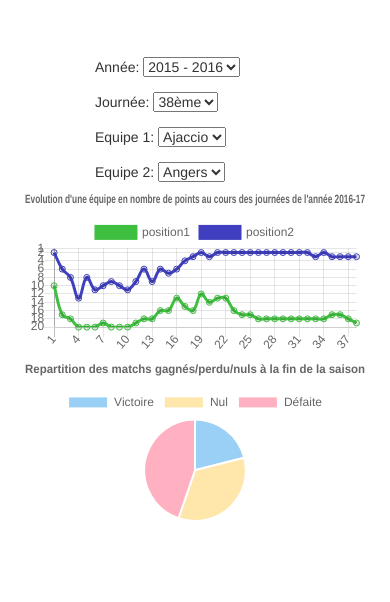
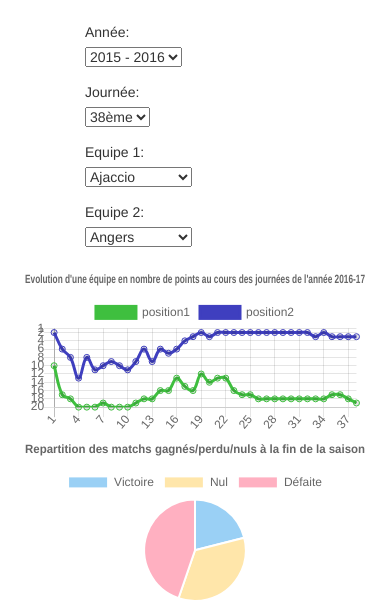
Before and after one commit to maxtkl/projet_visualisation, a website with bundled scripts: page index.html in a window 390 px wide. Shown: the part 376-978 px from the top of the page. Before the commit the page ends 898 px from the top, so only its background shows below. Built offline with nearby package versions, Linux system fonts and the light colour scheme.

Commit message:
add possibility to choose the day

```diff
--- a/index.html
+++ b/index.html
@@ -12,39 +12,61 @@
     <body>
         <div class="row">
             <div class="col-md-9">
-               <canvas id="points_equipe_38"></canvas>
+               <canvas id="points_equipe"></canvas>
             </div>
+
             <div class="col-md-3" style="margin-top: 150px; padding-left: 50px">
-                <div class="row">
+                <div class="row form-group">
                      <h2>Résultats Ligue 1</h2>
                  </div>
-                <div class="row" style="margin-top: 50px; padding-left: 50px">
-                    Année:
+
+				<div class="row">
+					<div class="form-group">
+						<label style="font-weight:normal" class="col-md-4 control-label">Année:</label>
+						<div class="col-md-8">
 							<select class="dropdown" id="choose_year">
 								<option value="2015_16" selected="selected">2015 - 2016</option>
 								<option value="2016_17">2016 - 2017</option>
 								<option value="2017_18">2017 - 2018</option>
 							</select>
 						</div>
-                <div class="row" style="margin-top:15px; padding-left: 50px">
-                    Journée:
+					</div>
+				</div>
+
+				<div class="row">
+					<div class="form-group">
+						<label style="font-weight:normal" class="col-md-4 control-label">Journée:</label>
+						<div class="col-md-8">
 							<select class="dropdown" id="choose_day">
 								<option value="38" selected="selected">38ème</option>
 							</select>
 						</div>
-                <div class="row" style="margin-top:15px; padding-left: 50px">
-                    Equipe 1:
+					</div>
+				</div>
+
+				<div class="row">
+					<div class="form-group">
+						<label style="font-weight:normal" class="col-md-4 control-label"> Equipe 1:</label>
+						<div class="col-md-8">
 							<select class="dropdown" id="choose_team">
 								<option value="Ajaccio" selected="selected">Ajaccio</option>
 							</select>
 						</div>
-                <div class="row" style="margin-top:15px; padding-left: 50px">
-                    Equipe 2:
+					</div>
+				</div>
+
+				<div class="row">
+					<div class="form-group">
+						<label style="font-weight:normal" class="col-md-4 control-label">Equipe 2:</label>
+						<div class="col-md-8">
 							<select class="dropdown" id="choose_team2">
 								<option value="Angers" selected="selected">Angers</option>
 							</select>
 						</div>
 					</div>
+				</div>
+            </div>
+
             <div class="col-md-5 col-md-offset-1">
                 <canvas id="points_par_journee"></canvas>
             </div>
--- a/src/index.js
+++ b/src/index.js
@@ -122,12 +122,12 @@ function get_team_year(year_obj){
 }
 
 // retourne la répartition des résultats d'une equipe sur une année
-function get_matchs_repartition(equipe, tableau){
+function get_matchs_repartition(journee, equipe, tableau){
 	var matchs = []
 
 	for (var i = 0; i < tableau[0].length; i++) {
-		if (equipe == tableau[37][i][0]) {
-			matchs.push(tableau[37][i][5],tableau[37][i][6],tableau[37][i][7])
+		if (equipe == tableau[journee-1][i][0]) {
+			matchs.push(tableau[journee-1][i][5],tableau[journee-1][i][6],tableau[journee-1][i][7])
 		}
 	}
 	return matchs
@@ -296,6 +296,7 @@ function classement(journee, year_obj) {
 	return classement
 }
 
+// ajoute les données au tableau sélectionné
 function addData(chart, label, data) {
     chart.data.labels.push(label);
     chart.data.datasets.forEach((dataset) => {
@@ -304,6 +305,7 @@ function addData(chart, label, data) {
     chart.update();
 }
 
+// retire les données au tableau sélectionné
 function removeData(chart) {
 	chart.data.labels.pop();
 	chart.data.datasets.forEach((dataset) => {
@@ -311,6 +313,7 @@ function removeData(chart) {
 	});
 	chart.update();
 }
+
 
 function color_team() {
 	var color = []
@@ -325,6 +328,34 @@ $(document).ready(function() {
 	var year3 = require("../Data/2017_18.json")
 	var nb_journee = [1,2,3,4,5,6,7,8,9,10,11,12,13,14,15,16,17,18,19,20,21,22,23,24,25,26,27,28,29,30,31,32,33,34,35,36,37,38]
 
+	// on instancie les options html pour la journée
+	for (var i = 38; i > 0; i--) {
+		var el = document.createElement("option");
+		if (i > 1) {
+			el.textContent = i + "ème"
+		} else {
+			el.textContent = i + "ère"
+		}
+		el.value = i
+		document.getElementById('choose_day').appendChild(el)
+	}
+
+	// on instancie les options html pour la journée
+	var options_team = get_team_year(year1)
+	for (var i = 0; i < options_team.length; i++) {
+		var opt = options_team[i]
+		var el = document.createElement("option");
+		el.textContent = opt
+		el.value = opt
+		document.getElementById('choose_team').appendChild(el)
+	}
+	for (var i = 0; i < options_team.length; i++) {
+		var opt = options_team[i]
+		var el = document.createElement("option");
+		el.textContent = opt
+		el.value = opt
+		document.getElementById('choose_team2').appendChild(el)
+	}
 
 	// on instancie le bouton avec les equipes de la bonne année
 	$("#choose_year").change(function(){
@@ -342,19 +373,21 @@ $(document).ready(function() {
 			el.textContent = opt
 			el.value = opt
 			document.getElementById('choose_team').appendChild(el)
+			document.getElementById('choose_team2').appendChild(el)
 		}
 	})
 
 	// Histogramme pour le nombre de points des équipes à la 38ème journée
-	var point_38 = point(38,year1)
-	var ctx = document.getElementById("points_equipe_38");
-	var points_equipe_38 = new Chart(ctx, {
+	var choosen_day = $('#choose_day').find(":selected").val()
+	var point_day = point(choosen_day,year1)
+	var ctx = document.getElementById("points_equipe");
+	var points_equipe = new Chart(ctx, {
 		type: 'bar',
 		data: {
-			labels: point_38[0],
+			labels: point_day[0],
 			datasets: [{
 				label: "points",
-				data: point_38[1],
+				data: point_day[1],
 				backgroundColor: [
 					'rgba(255, 99, 132, 0.2)',
 					'rgba(54, 162, 235, 0.2)',
@@ -458,7 +491,7 @@ $(document).ready(function() {
 			type: 'pie',
 			data: {
 				datasets: [{
-					data: get_matchs_repartition("Ajaccio", classement(38, year1)),
+					data: get_matchs_repartition(choosen_day,"Ajaccio", classement(38, year1)),
 					backgroundColor: [
 						'rgba(54, 162, 235, 0.5)',
 						'rgba(255, 206, 86, 0.5)',
@@ -481,11 +514,11 @@ $(document).ready(function() {
 		});
 
 	// petit bouton
-	$( ".dropdown" ).change(function() {
+	$(".dropdown").change(function() {
 		var nb_journee = [1,2,3,4,5,6,7,8,9,10,11,12,13,14,15,16,17,18,19,20,21,22,23,24,25,26,27,28,29,30,31,32,33,34,35,36,37,38]
 
 		for (var i = 0; i < 20; i++) {
-			removeData(points_equipe_38)
+			removeData(points_equipe)
 		}
 		for (var i = 0; i < 38; i++) {
 			removeData(points_par_journee)
@@ -503,18 +536,19 @@ $(document).ready(function() {
 		} else {
 			year_selected = year3
 		}
+		var choosen_day = $('#choose_day').find(":selected").val()
 
 		var id_team = document.getElementById("choose_team")
 		var selected_team = id_team.options[id_team.selectedIndex].value
 
 		for (var i = 0; i < 20; i++) {
-			addData(points_equipe_38, point(38,year_selected)[0][i], point(38,year_selected)[1][i])
+			addData(points_equipe, point(38,year_selected)[0][i], point(choosen_day,year_selected)[1][i])
 		}
-		for (var i = 0; i < 38; i++) {
-			addData(points_par_journee, nb_journee[i], evolution_position(selected_team, classement(38, year_selected))[i])
+		for (var i = 0; i < choosen_day; i++) {
+			addData(points_par_journee, nb_journee[i], evolution_position(selected_team, classement(choosen_day, year_selected))[i])
 		}
 		for (var i = 0; i < 3; i++) {
-			addData(matchs_repartition, ["Victoire", "Nul", "Defaite"][i], get_matchs_repartition(selected_team, classement(38, year_selected))[i])
+			addData(matchs_repartition, ["Victoire", "Nul", "Defaite"][i], get_matchs_repartition(choosen_day, selected_team, classement(choosen_day, year_selected))[i])
 		}
 
 	});
```
Lines whose indentation alone changed are shown as unchanged.
